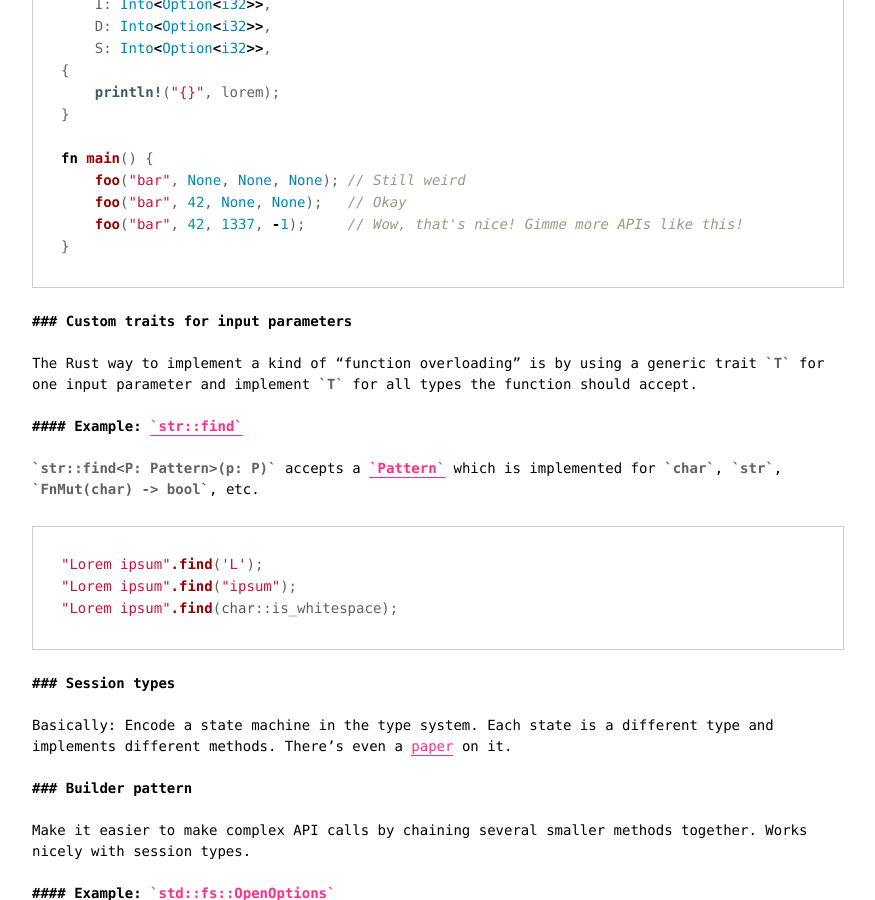
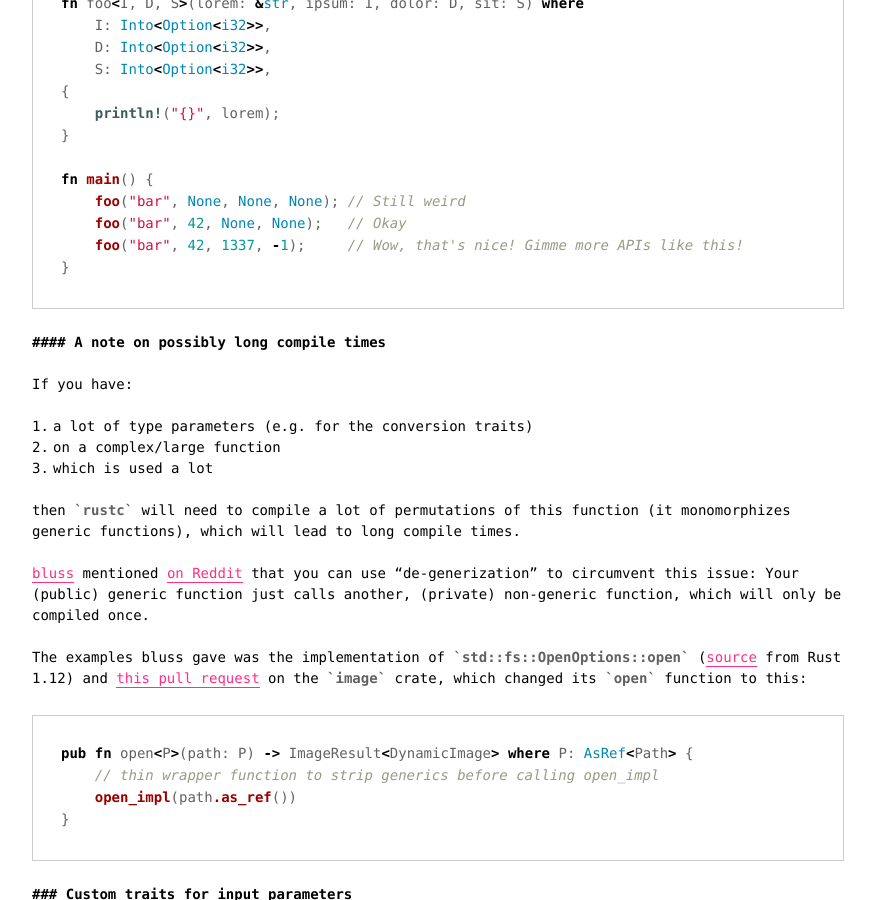
Before and after one commit to killercup/scribbles, a Jekyll site: the page built from _posts/2016-07-21-elegant-apis-in-rust.md, in a window 1280 px wide and 900 px high, scrolled down 2379 px. Shown: the whole window, without its empty margins (202-1077 px from the left). Built offline with Jekyll 4.4.1, drawn with Linux system fonts in a browser that asks for light colours; some of the changed text lies outside the part shown.

Commit message:
`Into<Option<_>>` is stable, add compile time note
Thanks, @bluss!

````diff
--- a/_posts/2016-07-21-elegant-apis-in-rust.md
+++ b/_posts/2016-07-21-elegant-apis-in-rust.md
@@ -58,7 +58,7 @@ If you are dealing with a lot of things that may or may not need to be allocated
 
 #### `Into<Option<_>>`
 
-Recently (will land in Rust 1.12), [a pull request](https://github.com/rust-lang/rust/pull/34828) was merged that adds an `impl<T> From<T> for Option<T>`. While only a few lines long this allows you to write APIs that can be called without typing `Some(…)` all the time.
+[This pull request](https://github.com/rust-lang/rust/pull/34828), which landed in Rust 1.12, adds an `impl<T> From<T> for Option<T>`. While only a few lines long this allows you to write APIs that can be called without typing `Some(…)` all the time.
 
 [Before:](https://play.rust-lang.org/?gist=68645e903a2f903cf43d3070d562a809&version=nightly&backtrace=0)
 
@@ -94,6 +94,27 @@ fn main() {
     foo("bar", None, None, None); // Still weird
     foo("bar", 42, None, None);   // Okay
     foo("bar", 42, 1337, -1);     // Wow, that's nice! Gimme more APIs like this!
+}
+```
+
+#### A note on possibly long compile times
+
+If you have:
+
+1. a lot of type parameters (e.g. for the conversion traits)
+2. on a complex/large function
+3. which is used a lot
+
+then `rustc` will need to compile a lot of permutations of this function (it monomorphizes generic functions), which will lead to long compile times.
+
+[bluss](https://github.com/bluss) mentioned [on Reddit](https://www.reddit.com/r/rust/comments/556c0g/optional_arguments_in_rust_112/d8839pu?context=1) that you can use "de-generization" to circumvent this issue: Your (public) generic function just calls another, (private) non-generic function, which will only be compiled once.
+
+The examples bluss gave was the implementation of `std::fs::OpenOptions::open` ([source](https://doc.rust-lang.org/1.12.0/src/std/up/src/libstd/fs.rs.html#599-604) from Rust 1.12) and [this pull request](https://github.com/PistonDevelopers/image/pull/518) on the `image` crate, which changed its `open` function to this:
+
+```rust
+pub fn open<P>(path: P) -> ImageResult<DynamicImage> where P: AsRef<Path> {
+    // thin wrapper function to strip generics before calling open_impl
+    open_impl(path.as_ref())
 }
 ```
 
````
